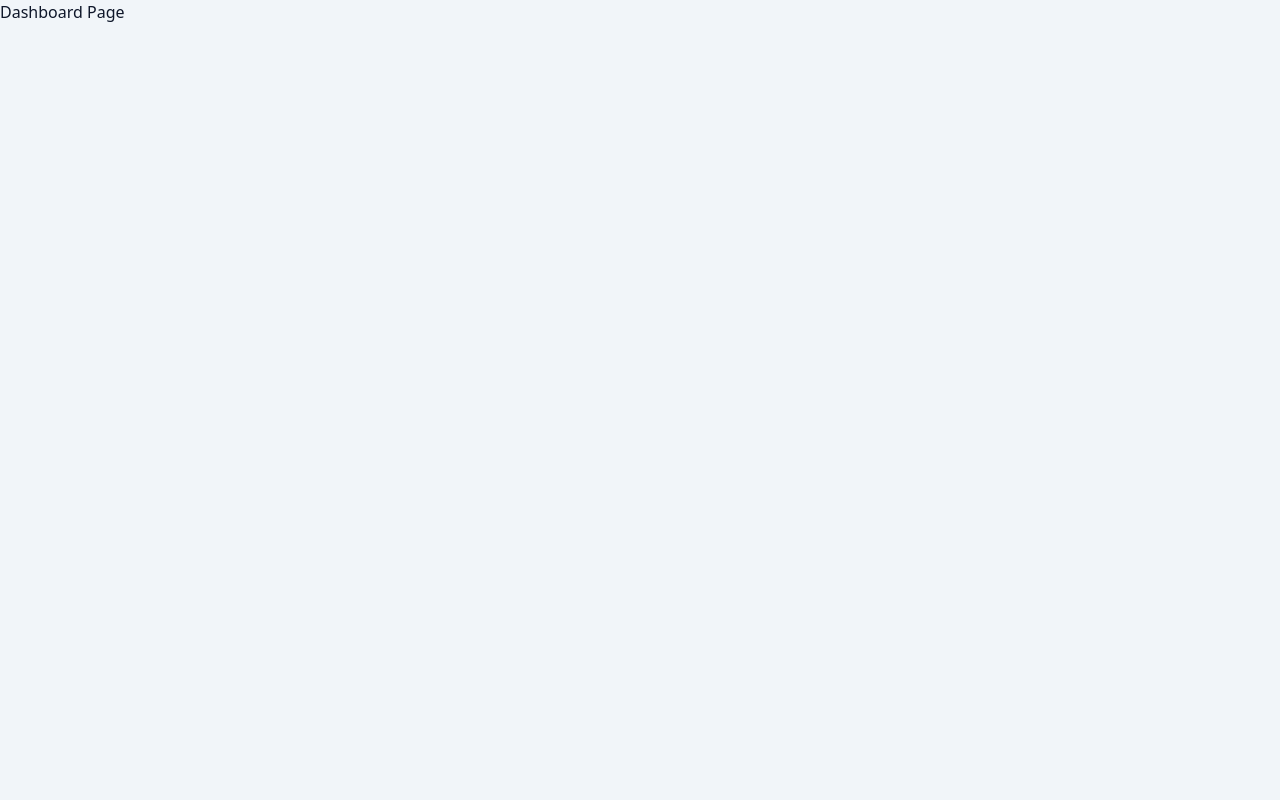
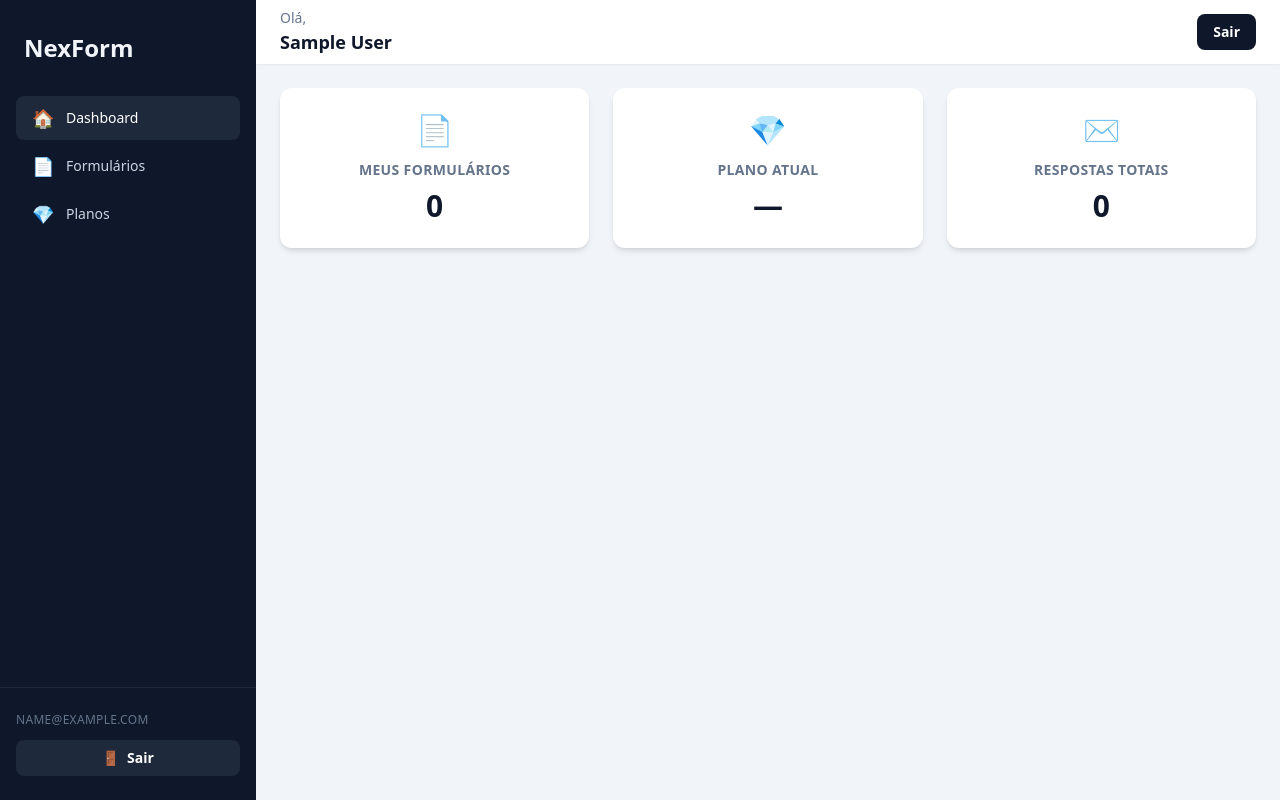
Before and after one commit to AmericoFornazariDev/NexForm-one, a React (Vite) app in the folder frontend/: page /dashboard in a window 1280 px wide. Built offline with nearby package versions, Linux system fonts and the light colour scheme; no server answers; sample sign-in values are in the browser's storage.

Commit message:
feat: add merchant dashboard layout

```diff
--- /dev/null
+++ b/frontend/src/components/DashboardCard.jsx
@@ -0,0 +1,13 @@
+export default function DashboardCard({ title, value, icon }) {
+  return (
+    <div className="bg-white shadow-md p-6 rounded-xl text-center">
+      <div className="text-3xl mb-3" aria-hidden="true">
+        {icon}
+      </div>
+      <p className="text-sm font-semibold tracking-wide text-slate-500 uppercase">
+        {title}
+      </p>
+      <p className="mt-2 text-3xl font-bold text-slate-900">{value}</p>
+    </div>
+  );
+}
--- a/frontend/src/components/Navbar.jsx
+++ b/frontend/src/components/Navbar.jsx
@@ -1,3 +1,20 @@
-export default function Navbar() {
-  return <div>Componente Navbar</div>;
+export default function Navbar({ userName, onLogout, isLoadingProfile }) {
+  return (
+    <header className="flex h-16 items-center justify-between bg-white px-6 shadow-sm">
+      <div>
+        <p className="text-sm font-medium text-slate-500">Olá,</p>
+        <p className="text-lg font-semibold text-slate-900">
+          {isLoadingProfile ? "Carregando..." : userName || "Utilizador"}
+        </p>
+      </div>
+
+      <button
+        type="button"
+        onClick={onLogout}
+        className="rounded-lg bg-slate-900 px-4 py-2 text-sm font-semibold text-white transition hover:bg-slate-700"
+      >
+        Sair
+      </button>
+    </header>
+  );
 }
--- a/frontend/src/components/Sidebar.jsx
+++ b/frontend/src/components/Sidebar.jsx
@@ -1,3 +1,59 @@
-export default function Sidebar() {
-  return <div>Componente Sidebar</div>;
+import { NavLink, useNavigate } from "react-router-dom";
+import { useAuth } from "../context/AuthContext";
+
+const navigationItems = [
+  { to: "/dashboard", label: "Dashboard", icon: "🏠" },
+  { to: "/forms", label: "Formulários", icon: "📄" },
+  { to: "/plans", label: "Planos", icon: "💎" },
+];
+
+export default function Sidebar({ onLogout }) {
+  const navigate = useNavigate();
+  const { user } = useAuth();
+
+  const handleNavigate = (path) => {
+    navigate(path);
+  };
+
+  return (
+    <aside className="flex h-full w-64 flex-col bg-slate-900 text-slate-100">
+      <div className="px-6 py-8 text-2xl font-bold">NexForm</div>
+
+      <nav className="flex-1 space-y-1 px-4">
+        {navigationItems.map((item) => (
+          <NavLink
+            key={item.to}
+            to={item.to}
+            className={({ isActive }) =>
+              `flex items-center gap-3 rounded-lg px-4 py-2 text-sm font-medium transition ${
+                isActive ? "bg-slate-800 text-white" : "text-slate-300 hover:bg-slate-800 hover:text-white"
+              }`
+            }
+          >
+            <span className="text-lg" aria-hidden="true">
+              {item.icon}
+            </span>
+            {item.label}
+          </NavLink>
+        ))}
+      </nav>
+
+      <div className="border-t border-slate-800 px-4 py-6">
+        <p className="mb-3 truncate text-xs uppercase tracking-wide text-slate-500">
+          {user?.email}
+        </p>
+        <button
+          type="button"
+          onClick={() => {
+            onLogout?.();
+            handleNavigate("/login");
+          }}
+          className="flex w-full items-center justify-center gap-2 rounded-lg bg-slate-800 px-4 py-2 text-sm font-semibold text-white transition hover:bg-slate-700"
+        >
+          <span aria-hidden="true">🚪</span>
+          Sair
+        </button>
+      </div>
+    </aside>
+  );
 }
--- a/frontend/src/pages/Dashboard.jsx
+++ b/frontend/src/pages/Dashboard.jsx
@@ -1,3 +1,139 @@
+import { useEffect, useMemo, useState } from "react";
+import { Navigate } from "react-router-dom";
+import Sidebar from "../components/Sidebar";
+import Navbar from "../components/Navbar";
+import DashboardCard from "../components/DashboardCard";
+import { useAuth } from "../context/AuthContext";
+import { getForms, getProfile } from "../services/api";
+
 export default function Dashboard() {
-  return <div>Dashboard Page</div>;
+  const { isAuthenticated, logout, user } = useAuth();
+  const [profile, setProfile] = useState(null);
+  const [formCount, setFormCount] = useState(0);
+  const [responsesCount, setResponsesCount] = useState(0);
+  const [isLoading, setIsLoading] = useState(true);
+
+  useEffect(() => {
+    if (!isAuthenticated) {
+      return;
+    }
+
+    let isMounted = true;
+
+    async function loadDashboardData() {
+      setIsLoading(true);
+
+      try {
+        const [profileResponse, formsResponse] = await Promise.all([
+          getProfile(),
+          getForms(),
+        ]);
+
+        if (!isMounted) return;
+
+        const profileData = profileResponse?.data ?? profileResponse ?? {};
+        const rawForms = formsResponse?.data ?? formsResponse ?? {};
+
+        const formsList = Array.isArray(rawForms)
+          ? rawForms
+          : Array.isArray(rawForms?.forms)
+          ? rawForms.forms
+          : Array.isArray(rawForms?.data)
+          ? rawForms.data
+          : [];
+
+        const totalResponses = formsList.reduce((total, form) => {
+          if (typeof form?.totalResponses === "number") {
+            return total + form.totalResponses;
+          }
+
+          if (typeof form?.responsesCount === "number") {
+            return total + form.responsesCount;
+          }
+
+          if (Array.isArray(form?.responses)) {
+            return total + form.responses.length;
+          }
+
+          return total;
+        }, 0);
+
+        setProfile(profileData);
+        setFormCount(formsList.length);
+        setResponsesCount(totalResponses);
+      } catch (error) {
+        console.error("Failed to load dashboard data", error);
+      } finally {
+        if (isMounted) {
+          setIsLoading(false);
+        }
+      }
+    }
+
+    loadDashboardData();
+
+    return () => {
+      isMounted = false;
+    };
+  }, [isAuthenticated]);
+
+  const displayName = useMemo(() => {
+    const nameFromProfile = profile?.name ?? profile?.fullName;
+    const nameFromContext = user?.name ?? user?.fullName;
+
+    return nameFromProfile || nameFromContext || user?.email || "Utilizador";
+  }, [profile, user]);
+
+  const planName = useMemo(() => {
+    if (!profile) return "—";
+
+    if (typeof profile?.plan === "string") {
+      return profile.plan;
+    }
+
+    return (
+      profile?.plan?.name ||
+      profile?.plan?.title ||
+      profile?.plan?.label ||
+      "—"
+    );
+  }, [profile]);
+
+  if (!isAuthenticated) {
+    return <Navigate to="/" replace />;
+  }
+
+  return (
+    <div className="flex h-screen bg-slate-100">
+      <Sidebar onLogout={logout} />
+      <div className="flex flex-1 flex-col">
+        <Navbar
+          userName={displayName}
+          onLogout={logout}
+          isLoadingProfile={isLoading && !profile}
+        />
+        <main className="flex-1 overflow-y-auto p-6">
+          {isLoading ? (
+            <div className="rounded-xl bg-white p-6 text-center text-slate-500 shadow-sm">
+              A carregar estatísticas...
+            </div>
+          ) : (
+            <div className="grid grid-cols-1 gap-6 md:grid-cols-3">
+              <DashboardCard
+                title="Meus Formulários"
+                value={formCount}
+                icon="📄"
+              />
+              <DashboardCard title="Plano Atual" value={planName} icon="💎" />
+              <DashboardCard
+                title="Respostas Totais"
+                value={responsesCount}
+                icon="✉️"
+              />
+            </div>
+          )}
+        </main>
+      </div>
+    </div>
+  );
 }
--- a/frontend/src/services/api.js
+++ b/frontend/src/services/api.js
@@ -16,3 +16,10 @@ api.interceptors.request.use((config) => {
 
   return config;
 });
+
+export const getProfile = () => api.get("/profile");
+
+export const getForms = () => api.get("/forms");
+
+export const getFormResponses = (formId) =>
+  api.get(`/forms/${formId}/responses`);
```
